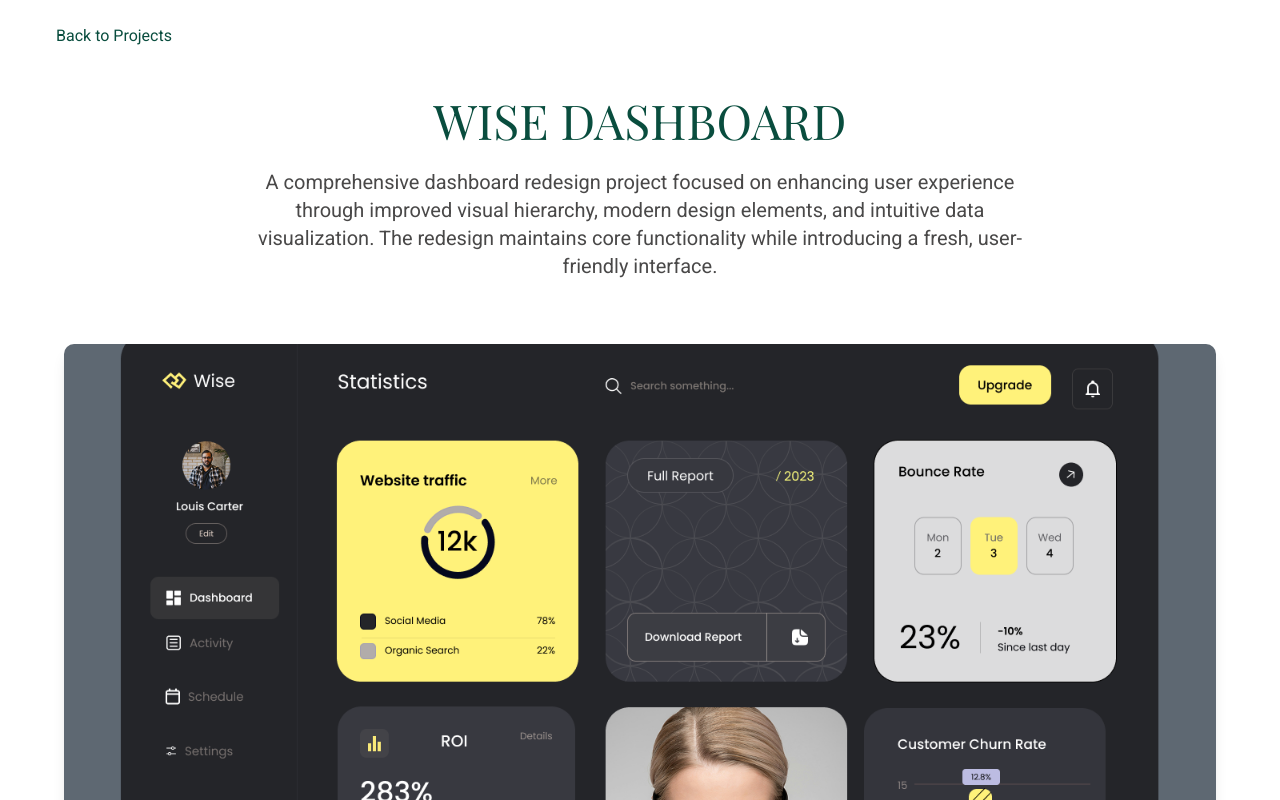
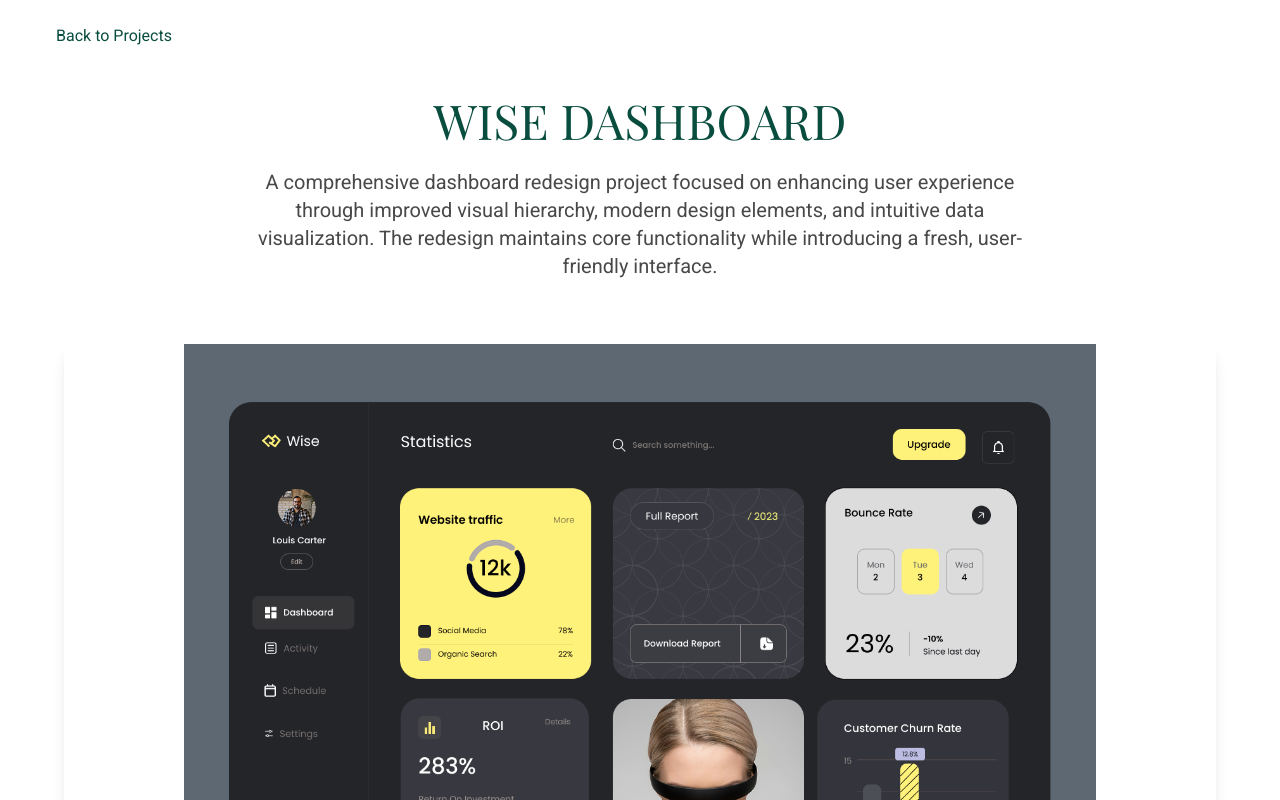
Before and after one commit to System625/mercy-portfolio, a Next.js app: page /projects/wise-dashboard in a window 1280 px wide. Shown: the top 800 px of the page. Built offline with nearby package versions, Linux system fonts and the light colour scheme; some icons are missing; a web font is replaced by a local one.

Commit message:
resize images

```diff
--- a/app/projects/kira/page.tsx
+++ b/app/projects/kira/page.tsx
@@ -72,7 +72,7 @@ export default function KiraProject() {
                     src={image.src}
                     alt={image.alt}
                     fill
-                    className={`${image.src.includes('mobile') ? 'object-contain' : 'object-cover'}`}
+                    className={`${image.src.includes('mobile') ? 'object-contain' : 'object-contain'}`}
                     quality={100}
                   />
                 </div>
--- a/app/projects/med-spectra/page.tsx
+++ b/app/projects/med-spectra/page.tsx
@@ -88,7 +88,7 @@ export default function MedSpectraProject() {
                     src={image.src}
                     alt={image.alt}
                     fill
-                    className="object-cover"
+                    className="object-contain"
                   />
                 </div>
                 <div className="text-center max-w-3xl mx-auto">
--- a/app/projects/wise-dashboard/page.tsx
+++ b/app/projects/wise-dashboard/page.tsx
@@ -71,7 +71,7 @@ export default function WiseDashboardProject() {
                     src={image.src}
                     alt={image.alt}
                     fill
-                    className="object-cover"
+                    className="object-contain"
                   />
                 </div>
                 <div className="text-center max-w-3xl mx-auto">
```
